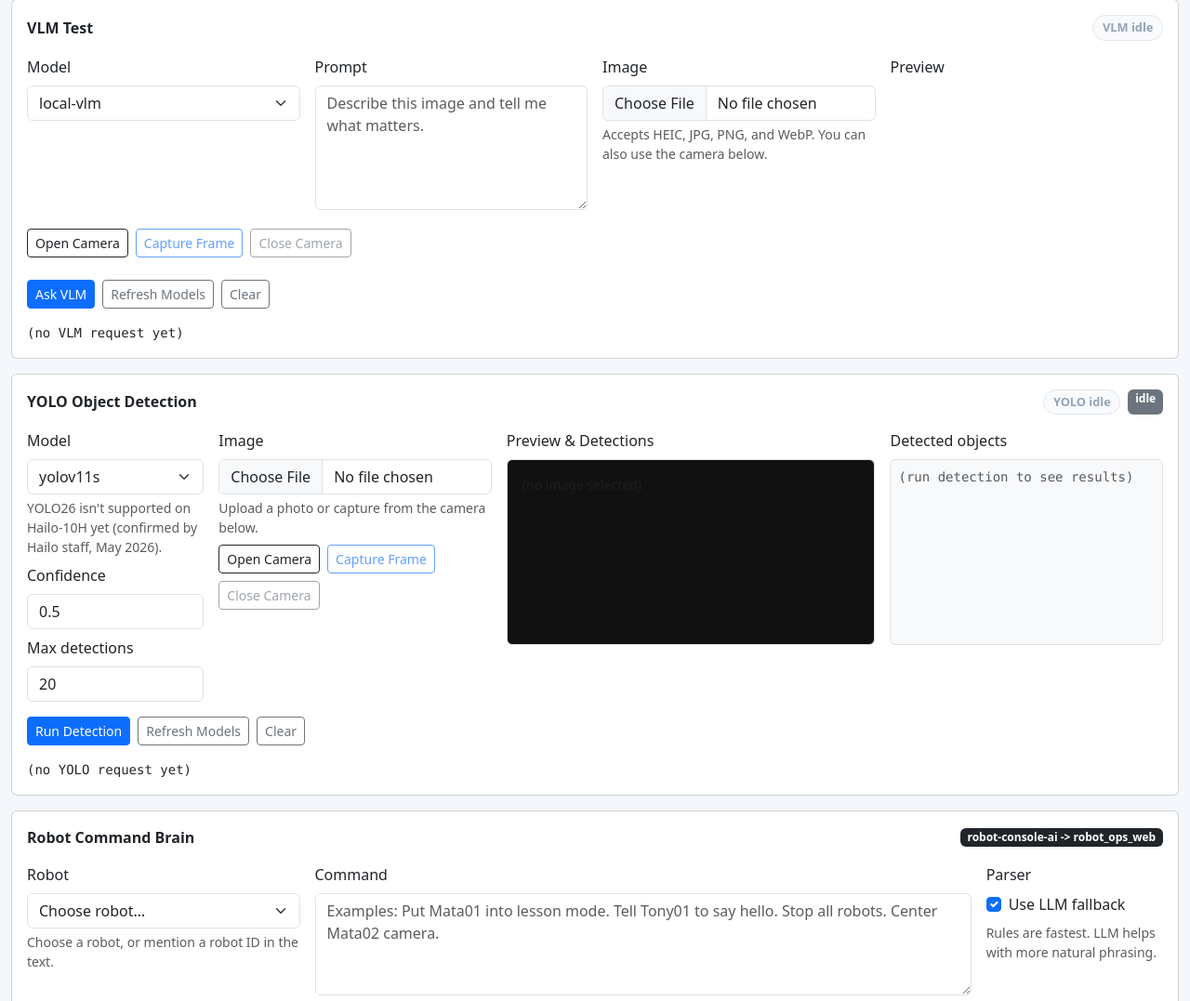
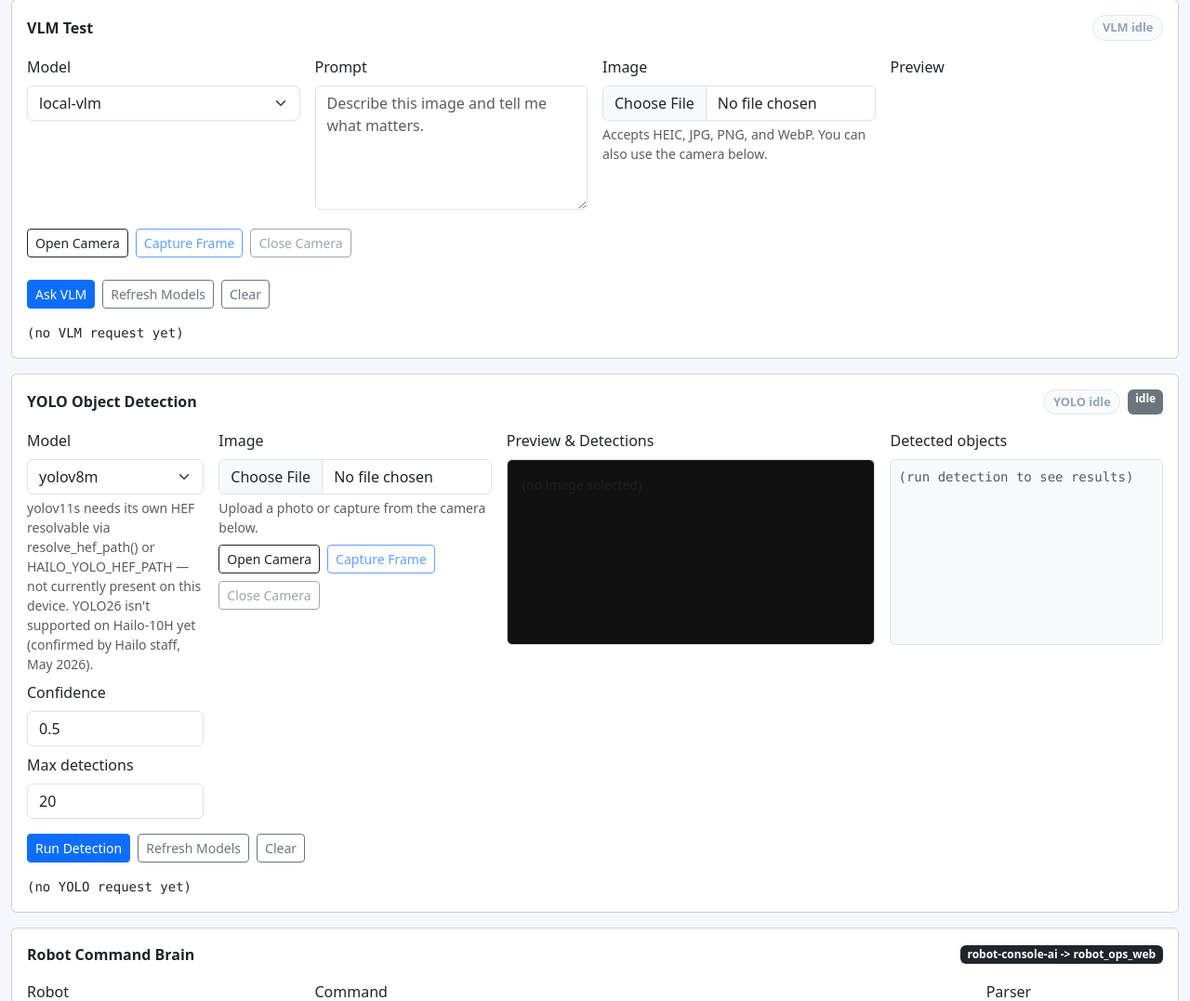
Before and after one commit to matamoehub/robot-console-ai, a Python web app: template templates/admin.html in a window 1280 px wide. Shown: the part 941-2018 px from the top of the page at 93% size. Run offline with Jinja, Linux system fonts and the light colour scheme; the template is opened without the code that fills it, so the values that code supplies are empty; some libraries are stand-ins or nearby versions.

Commit message:
Default the YOLO model dropdown to yolov8m, the one with a real HEF
yolov11s never had a resolvable HEF on this device — it only appeared
to work before the HAILO_YOLO_HEF_PATH scoping fix because that env
var silently overrode every model request with the yolov8m.hef file.
Now that override only applies to the actually-configured model
(HAILO_YOLO_MODEL=yolov8m), so yolov11s correctly fails to resolve.
Defaulting the dropdown to the model that's actually present avoids
the confusing "HEF not found" on first load.

Co-Authored-By: Claude Sonnet 5 <noreply@anthropic.com>

```diff
--- a/templates/admin.html
+++ b/templates/admin.html
@@ -190,9 +190,10 @@
           <div class="col-12 col-lg-2">
             <label class="form-label" for="yoloModel">Model</label>
             <select id="yoloModel" class="form-select">
-              <option value="yolov11s" selected>yolov11s</option>
+              <option value="yolov8m" selected>yolov8m</option>
+              <option value="yolov11s">yolov11s</option>
             </select>
-            <div class="form-text">YOLO26 isn't supported on Hailo-10H yet (confirmed by Hailo staff, May 2026).</div>
+            <div class="form-text">yolov11s needs its own HEF resolvable via resolve_hef_path() or HAILO_YOLO_HEF_PATH — not currently present on this device. YOLO26 isn't supported on Hailo-10H yet (confirmed by Hailo staff, May 2026).</div>
             <label class="form-label mt-2" for="yoloThreshold">Confidence</label>
             <input id="yoloThreshold" class="form-control" type="number" min="0.1" max="1.0" step="0.05" value="0.5">
             <label class="form-label mt-2" for="yoloMaxDet">Max detections</label>
```
